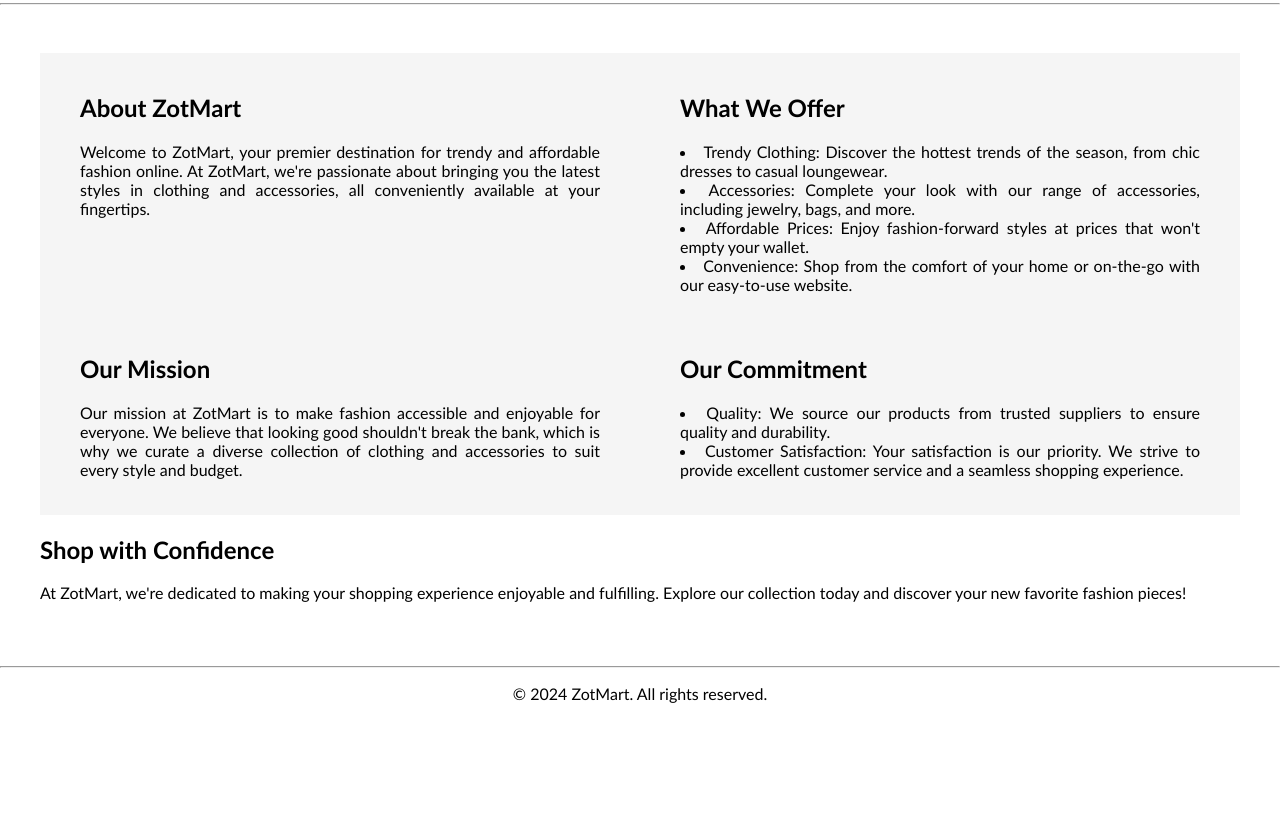
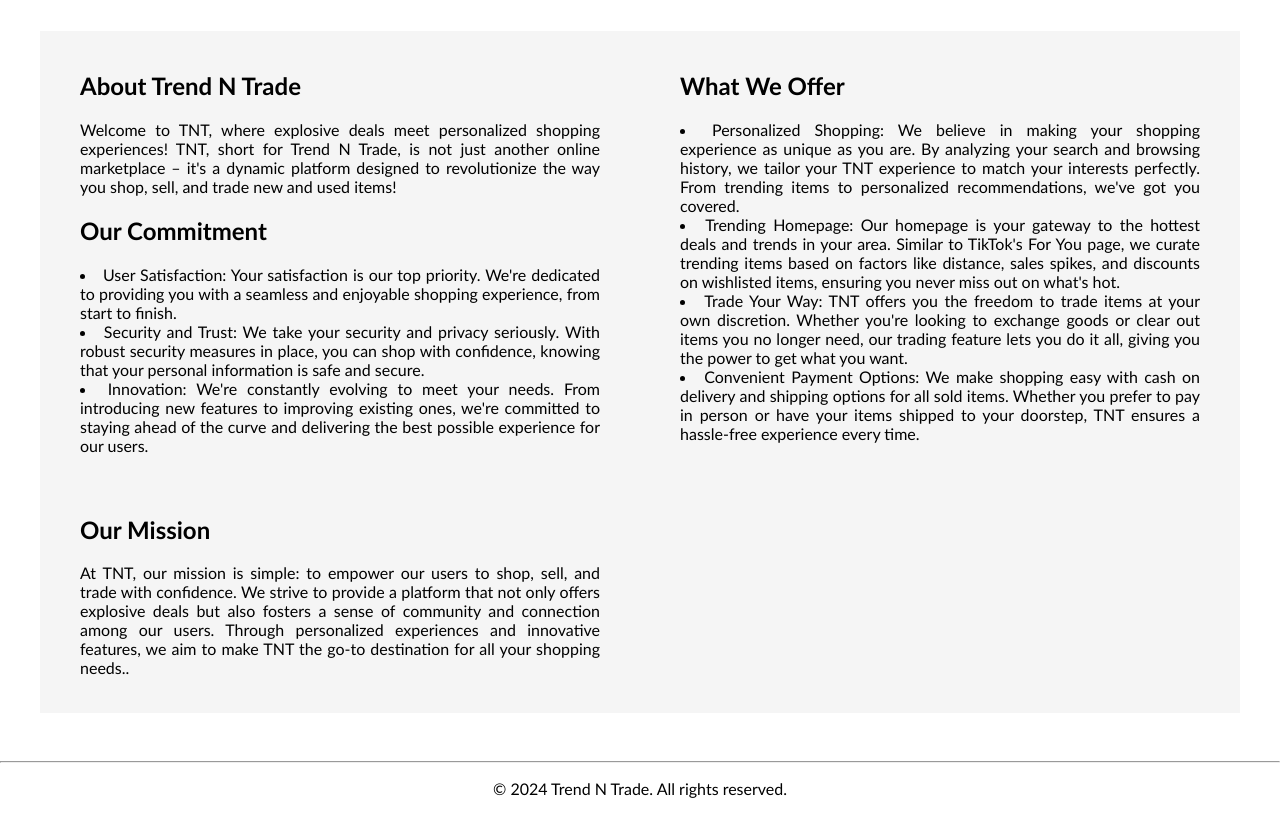
Before and after one commit to ConnorDelacruz14/INF-124-Assignment-2, a website built with webpack: page src/About.html in a window 1280 px wide. Shown: the part 77-891 px from the top of the page. Before the commit the page ends 800 px from the top, so only its background shows below. Built offline with nearby package versions, Linux system fonts and the light colour scheme.

Commit message:
resized tnt logo and name change from zotmart to tnt

```diff
--- a/src/About.html
+++ b/src/About.html
@@ -14,7 +14,7 @@
         <nav class="navbar">
             <ul>
                 <div>
-                    <li><img src="/img/logo.png" alt=""></li>
+                    <li><img src="/img/TNT.jpg" alt=""></li>
                 </div>
                 <div>
                     <li><input class="search" type="text" name="Search" id="search" placeholder="Search"><i style="
@@ -35,52 +35,58 @@
         <Section class="About">
             <div class="Description">
                 <div>
-                    <h2>About ZotMart</h2>
-                    <p>Welcome to ZotMart, your premier destination for trendy and affordable fashion online. At
-                        ZotMart,
-                        we're passionate about bringing you the latest styles in clothing and accessories, all
-                        conveniently
-                        available at your fingertips.</p>
+                    <h2>About Trend N Trade</h2>
+                    <p>Welcome to TNT, where explosive deals meet personalized shopping experiences! TNT,
+                        short for Trend N Trade, is not just another online marketplace
+                        – it's a dynamic platform designed to revolutionize the way you shop, sell,
+                        and trade new and used items!</p>
+                        <h2>Our Commitment</h2>
+                        <li>User Satisfaction: Your satisfaction is our top priority. We're dedicated to providing
+                            you with a seamless and enjoyable shopping experience, from start to finish.</li>
+                        <li>Security and Trust: We take your security and privacy seriously. With robust security measures in
+                            place, you can shop with confidence, knowing that your personal information is safe and secure.</li>
+                        <li>Innovation: We're constantly evolving to meet your needs. From introducing new features to improving
+                            existing ones, we're committed to staying ahead of the curve and delivering the best possible
+                            experience for our users.
+                        </li>
                 </div>
                 <div>
                     <h2>What We Offer</h2>
-                    <li>Trendy Clothing: Discover the hottest trends of the season, from chic dresses to casual
-                        loungewear.
+                    <li>Personalized Shopping: We believe in making your shopping experience as unique as you are.
+                        By analyzing your search and browsing history, we tailor your TNT experience to match your interests perfectly.
+                        From trending items to personalized recommendations, we've got you covered.
                     </li>
-                    <li>Accessories: Complete your look with our range of accessories, including jewelry, bags, and
-                        more.
+                    <li>Trending Homepage: Our homepage is your gateway to the hottest deals and trends in your area.
+                        Similar to TikTok's For You page, we curate trending items based on factors like distance,
+                        sales spikes, and discounts on wishlisted items, ensuring you never miss out on what's hot.
                     </li>
-                    <li>Affordable Prices: Enjoy fashion-forward styles at prices that won't empty your wallet.</li>
-                    <li>Convenience: Shop from the comfort of your home or on-the-go with our easy-to-use website.</li>
+                    <li>Trade Your Way: TNT offers you the freedom to trade items at your own discretion.
+                        Whether you're looking to exchange goods or clear out items you no longer need,
+                        our trading feature lets you do it all, giving you the power to get what you want.</li>
+                    <li>Convenient Payment Options: We make shopping easy with cash on delivery and shipping options
+                        for all sold items. Whether you prefer to pay in person or have your items shipped to your doorstep,
+                        TNT ensures a hassle-free experience every time.</li>
                 </div>
             </div>
             <div class="Description">
                 <div>
                     <h2>Our Mission</h2>
-                    <p>Our mission at ZotMart is to make fashion accessible and enjoyable for everyone. We believe that
-                        looking good shouldn't break the bank, which is why we curate a diverse collection of clothing
-                        and
-                        accessories to suit every style and budget.</p>
+                    <p>At TNT, our mission is simple: to empower our users to shop, sell, and trade with confidence.
+                        We strive to provide a platform that not only offers explosive deals but also fosters a sense of
+                        community and connection among our users. Through personalized experiences and innovative features,
+                        we aim to make TNT the go-to destination for all your shopping needs..</p>
                 </div>
                 <div>
-                    <h2>Our Commitment</h2>
-                    <li>Quality: We source our products from trusted suppliers to ensure quality and durability.</li>
-                    <li>Customer Satisfaction: Your satisfaction is our priority. We strive to provide excellent
-                        customer
-                        service and a seamless shopping experience.</li>
+
                 </div>
             </div>
-            <div>
-                <h2>Shop with Confidence</h2>
-                <p>At ZotMart, we're dedicated to making your shopping experience enjoyable and fulfilling. Explore our
-                    collection today and discover your new favorite fashion pieces!</p>
-            </div>
+
 
         </Section>
     </main>
     <hr>
     <footer>
-        <p>© 2024 ZotMart. All rights reserved.</p>
+        <p>© 2024 Trend N Trade. All rights reserved.</p>
     </footer>
 </body>
 
```
Also changed, not shown: src/Contact.html (+2 -2 lines), src/PaymentMethods.html (+1 -1 lines), src/profile.html (+2 -2 lines), img/TNT.jpg (deleted), img/TNT.png (added).
